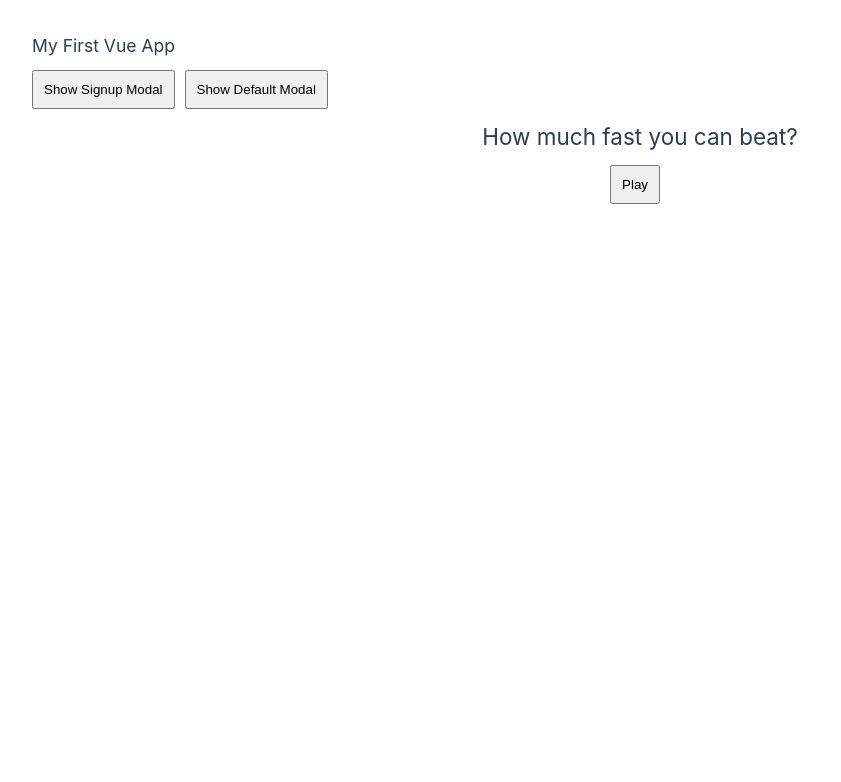
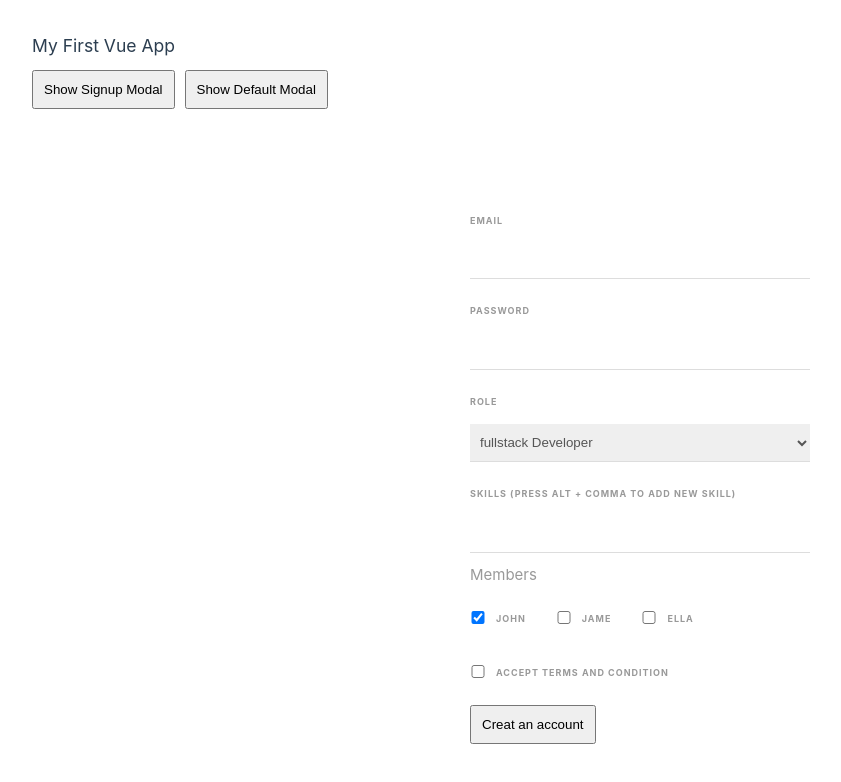
Before and after one commit to dulice/vue-basic, a Vue app: page / in a window 1280 px wide. Shown: the top 782 px of the page, without its empty margins (0-841 px from the left). Built offline with nearby package versions, Linux system fonts and the light colour scheme.

Commit message:
form input

```diff
--- a/src/App.vue
+++ b/src/App.vue
@@ -2,6 +2,7 @@
 import { ref } from 'vue';
 import Modal from './components/Modal.vue'
 import ReactionTimer from './pages/ReactionTimer.vue';
+import FormInput from './pages/FormInput.vue';
 
   const title = ref("My First Vue App");
   const propTitle = ref("Prop Title");
@@ -35,34 +36,6 @@
   <button @click="toggleModal">Show Signup Modal</button>
   <button @click="showModal2 = !showModal2">Show Default Modal</button>
 
-  <ReactionTimer />
+  <!-- <ReactionTimer /> -->
+  <FormInput />
 </template>
-
-<style scoped>
-header {
-  line-height: 1.5;
-}
-
-.logo {
-  display: block;
-  margin: 0 auto 2rem;
-}
-
-@media (min-width: 1024px) {
-  header {
-    display: flex;
-    place-items: center;
-    padding-right: calc(var(--section-gap) / 2);
-  }
-
-  .logo {
-    margin: 0 2rem 0 0;
-  }
-
-  header .wrapper {
-    display: flex;
-    place-items: flex-start;
-    flex-wrap: wrap;
-  }
-}
-</style>
--- a/src/assets/main.css
+++ b/src/assets/main.css
@@ -25,3 +25,50 @@
   padding: 10px;
   margin: 10px 10px 10px 0;
 }
+
+form {
+  max-width: 420px;
+  margin: 30px auto;
+  background: white;
+  text-align: left;
+  padding: 40px;
+  border-radius: 10px;
+}
+label {
+  color: #999;
+  display: inline-block;
+  margin: 25px 0 15px;
+  font-size: 0.6em;
+  text-transform: uppercase;
+  letter-spacing: 1px;
+  font-weight: bold;
+}
+input, select {
+  display: block;
+  padding: 10px 6px;
+  width: 100%;
+  box-sizing: border-box;
+  border: none;
+  border-bottom: 1px solid #ddd;
+  color: #555;
+}
+input[type="checkbox"] {
+  display: inline-block;
+  width: 16px;
+  margin: 0 10px 0 0;
+  position: relative;
+  top: 2px;
+}
+
+.pill {
+  display: inline-block;
+  margin: 20px 10px 0 0;
+  padding: 6px 12px;
+  background: #eee;
+  border-radius: 20px;
+  font-size: 12px;
+  letter-spacing: 1px;
+  font-weight: bold;
+  color: #777;
+  cursor: pointer;
+}
--- a/src/components/Modal.vue
+++ b/src/components/Modal.vue
@@ -29,7 +29,7 @@
   left: 0;
   width: 100%;
   height: 100%;
-  background-color: #dddddd90;
+  background-color: #aaaaaa90;
   display: flex;
   transition: opacity 0.3s ease;
 }
--- /dev/null
+++ b/src/pages/FormInput.vue
@@ -0,0 +1,91 @@
+<script setup>
+import { ref } from "vue";
+import Modal from "../components/Modal.vue";
+
+const email = ref("");
+const password = ref("");
+const role = ref("fullstack");
+const term = ref(false);
+const skill = ref("");
+const skills = ref([]);
+const members = ref(["John"]);
+const showModal = ref(false);
+
+const addSkill = (e) => {
+  if (e.key === "," && skill.value) {
+    skills.value = [...skills.value, skill.value];
+    skill.value = "";
+  }
+};
+
+const deleteSkill = (skill) => {
+  return skills.value.filter((el) => el !== skill);
+};
+const handleSubmit = (e) => {
+  showModal.value = true;
+};
+</script>
+<template>
+  <form @submit.prevent="handleSubmit" action="#">
+    <label for="email">Email</label>
+    <input type="text" id="email" v-model="email" />
+
+    <label for="password">Password</label>
+    <input type="password" id="password" v-model="password" />
+
+    <label for="role">Role</label>
+    <select name="role" id="role" v-model="role">
+      <option value="frontend">Frontend Developer</option>
+      <option value="backend">backend Developer</option>
+      <option value="fullstack">fullstack Developer</option>
+    </select>
+
+    <label for="skills">Skills (press alt + comma to add new skill)</label>
+    <input type="text" @keyup.alt="addSkill" v-model="skill" />
+    <div
+      v-for="skill in skills"
+      :key="skill"
+      class="pill"
+      @click="deleteSkill(skill)"
+    >
+      {{ skill }}
+    </div>
+
+    <p style="color: #999; margin-top: 10px;">Members</p>
+    <div style="display: flex; gap: 30px;">
+      <div>
+        <input type="checkbox" value="John" id="John" v-model="members"/>
+        <label for="John">John</label>
+      </div>
+      <div>
+        <input type="checkbox" value="Jame" id="Jame" v-model="members"/>
+        <label for="Jame">Jame</label>
+      </div>
+      <div>
+        <input type="checkbox" value="Ella" id="Ella" v-model="members"/>
+        <label for="Ella">Ella</label>
+      </div>
+    </div>
+
+    <div>
+      <input type="checkbox" id="term" v-model="term" />
+      <label for="term">Accept terms and condition</label>
+    </div>
+    <button>Creat an account</button>
+  </form>
+  <Modal v-if="showModal" @close="showModal = false">
+    <template v-slot:header> <h3>Your account is created</h3></template>
+    <template v-slot:content>
+      <div>
+        <p>Email: {{ email }}</p>
+        <p>Password: {{ password }}</p>
+        <p>Role: {{ role }}</p>
+        <p>Accept Terms: {{ term }}</p>
+        <pre>skills: {{ skills }}</pre>
+        <pre>Members: {{ members }}</pre>
+      </div>
+    </template>
+  </Modal>
+</template>
+
+<style></style>
```
